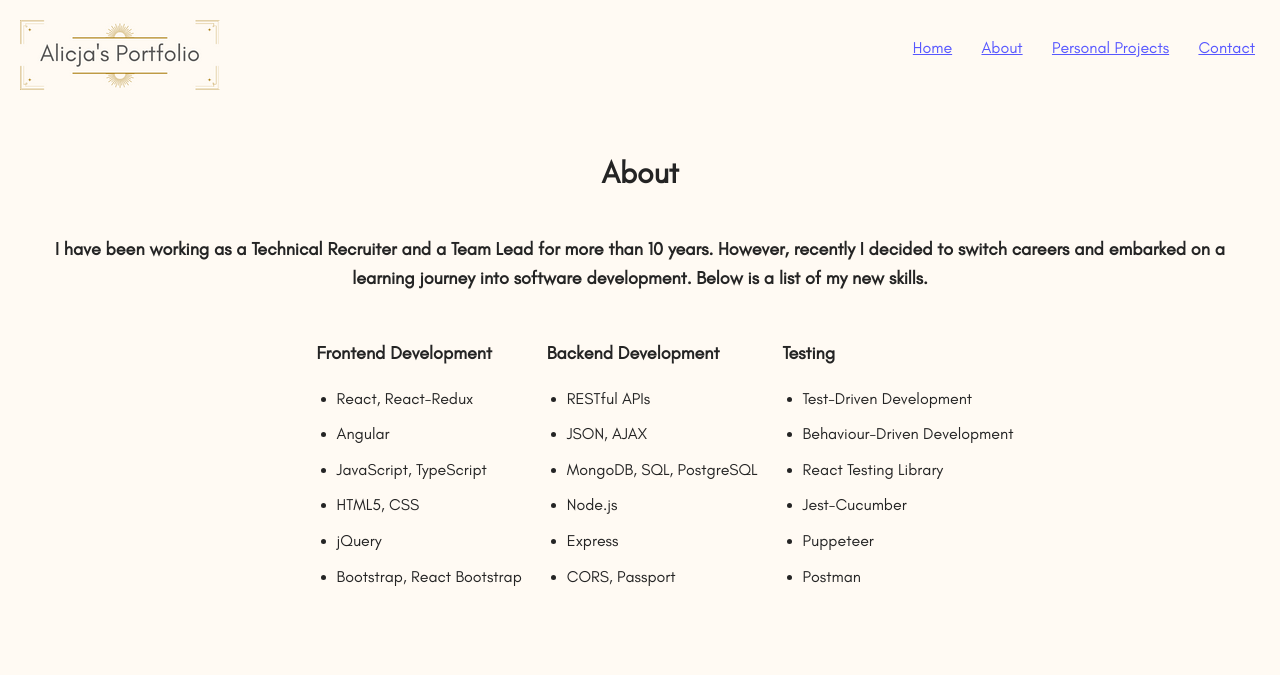
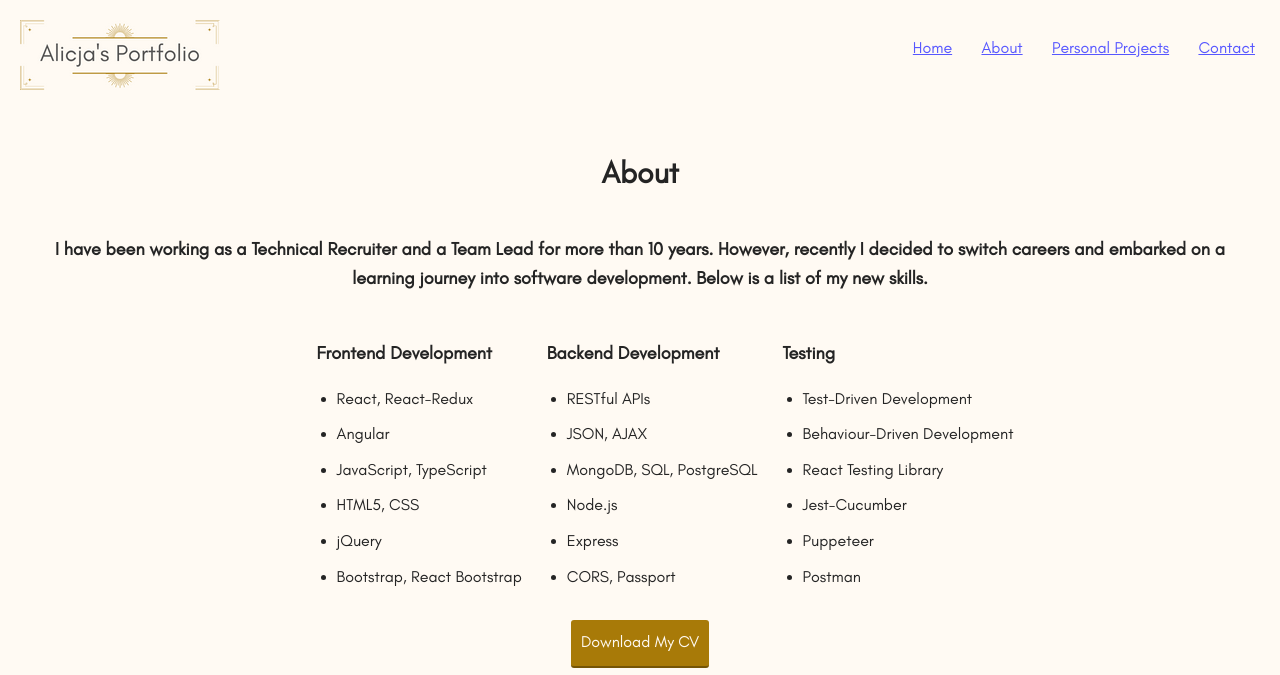
Before and after one commit to Alicja-in-Wonderland/portfolio-website, a plain HTML site: page about.html in a window 1280 px wide. Shown: the top 675 px of the page. Drawn offline with nearby package versions, Linux system fonts and the light colour scheme.

Commit message:
Adds the CV download button

```diff
--- a/about.html
+++ b/about.html
@@ -81,7 +81,7 @@
             </div>
          </div>
       </section>
-      <!-- <a href="#" class="button" download>Download my CV</a> -->
+      <a href="Notowska_Alicja_CV.pdf" class="button" download>Download My CV</a>
       <svg version="1.1" id="svg25" class="berlin-illustration" width="650" height="650" viewBox="0 0 650 650"
          sodipodi:docname="berlin-skyline-3.svg" inkscape:version="1.2.2 (b0a8486, 2022-12-01)"
          xmlns:inkscape="http://www.inkscape.org/namespaces/inkscape"
--- a/css/style.production.css
+++ b/css/style.production.css
@@ -64,6 +64,7 @@ a.social-media {
 .button {
     border: none;
     display: inline-block;
+    justify-items: center;
     font-family: inherit;
     background-color: #a87a08;
     color: #fffaf3;
```
Also changed, not shown: work.html (+1 -0 lines), 2 other files.
